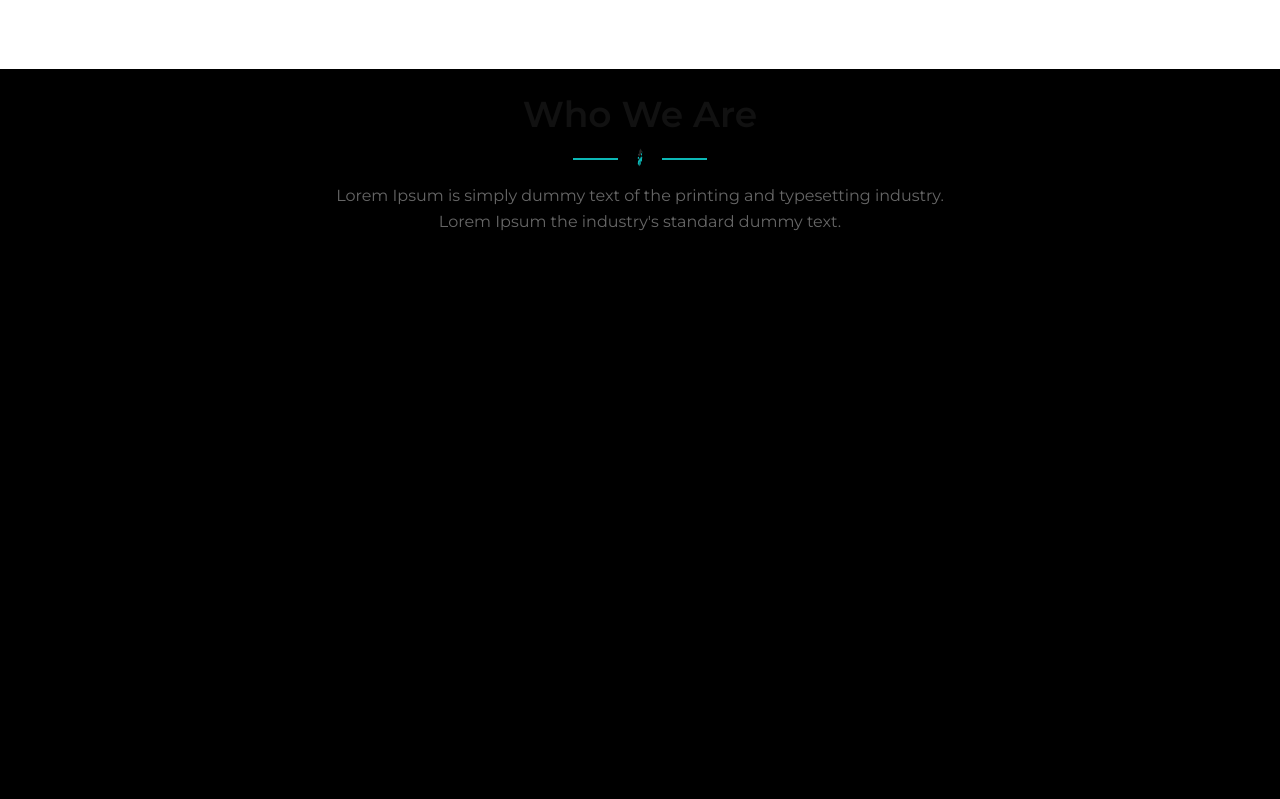
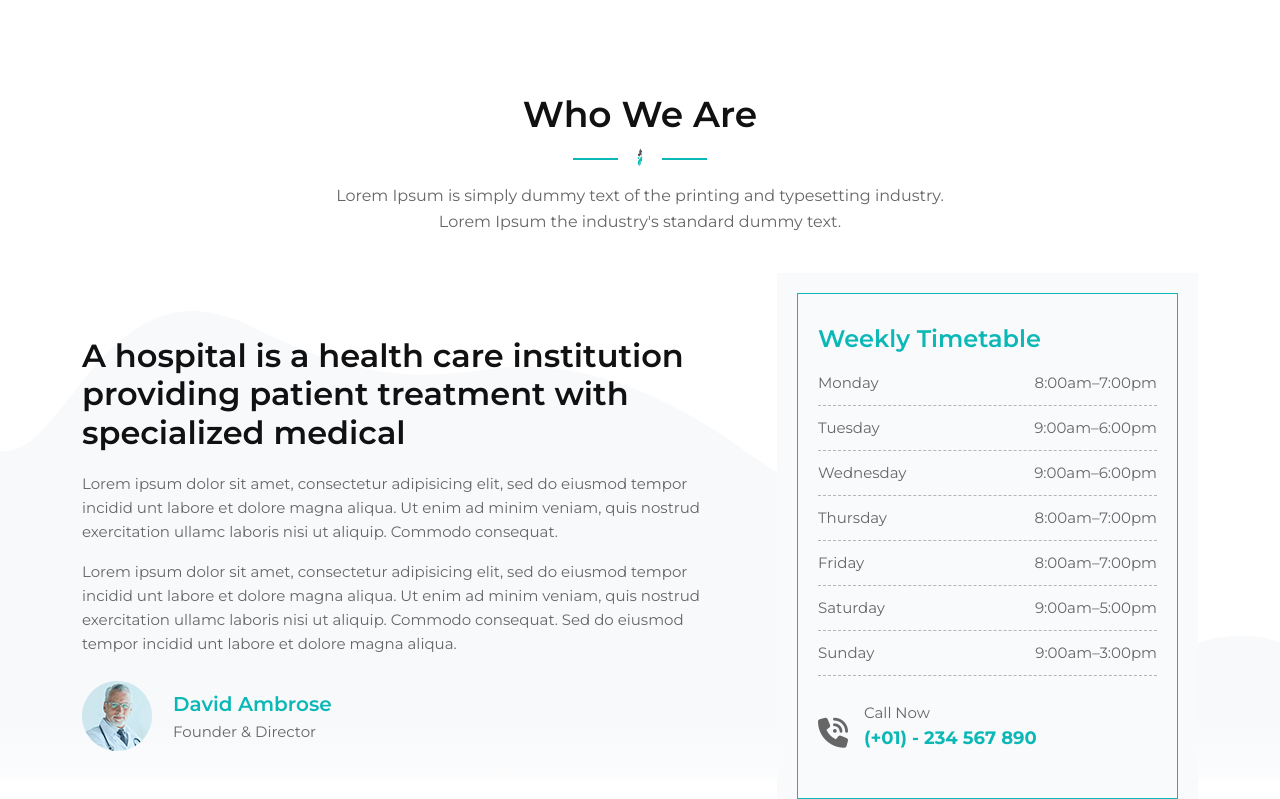
Before and after one commit to Raghad-Moqady/nischinto-project, a plain HTML site: page index.html in a window 1280 px wide. Shown: the part 1271-2070 px from the top of the page. Drawn offline with Linux system fonts and the light colour scheme.

Commit message:
remove bg-back from about section

```diff
--- a/index.html
+++ b/index.html
@@ -277,7 +277,7 @@
    </section>
     <!-- end introduction sec-->
     <!-- start about sec -->
-    <section class="about my-lg-5 py-lg-4 pt-2 mb-4 pb-5 bg-black" id="about">
+    <section class="about my-lg-5 py-lg-4 pt-2 mb-4 pb-5" id="about">
           <div class="container">
             <div class="top-section text-center">
               <div class="title">
```
